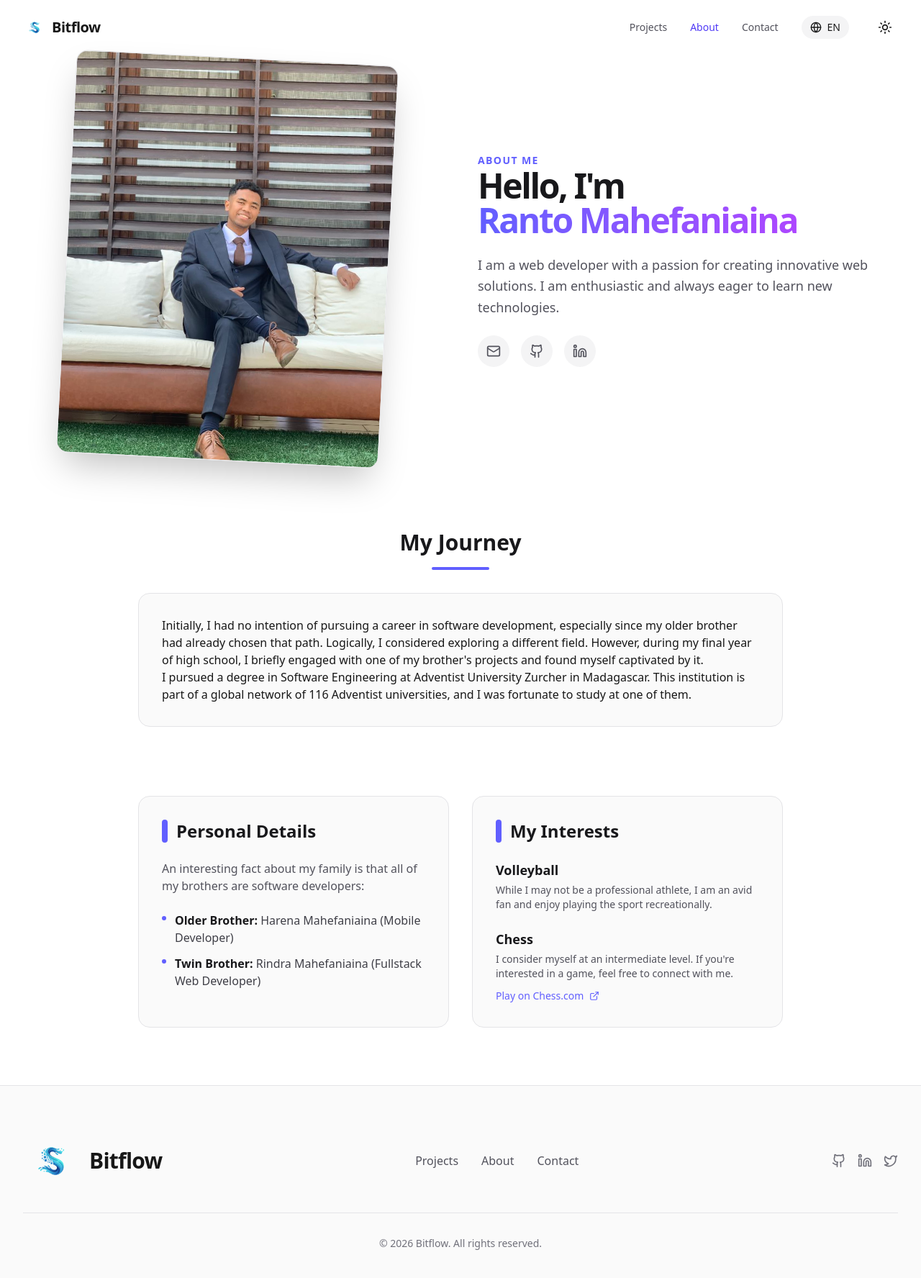
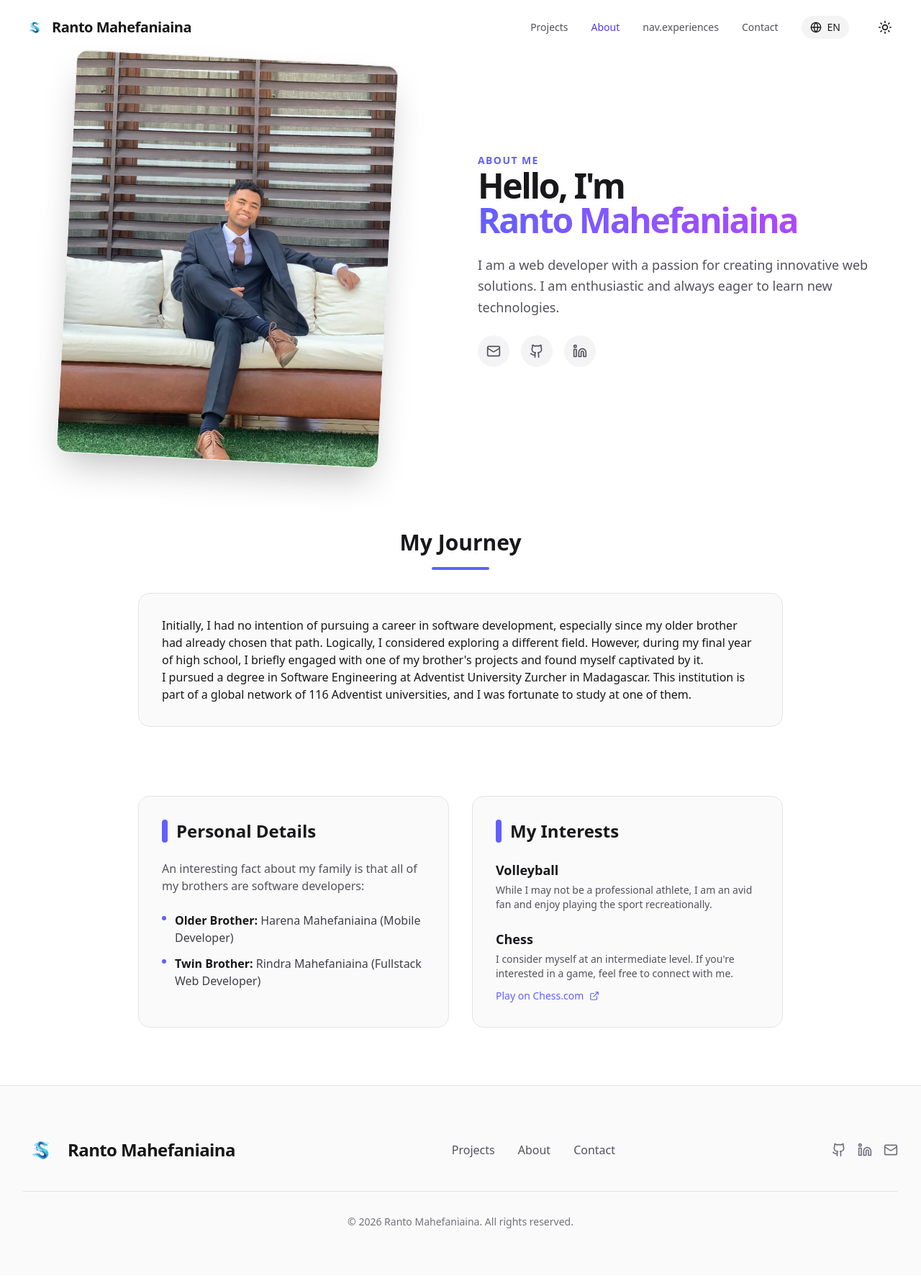
Before and after one commit to HossanaRanto/portfolio-v2, a Next.js app: page /about in a window 1280 px wide. Shown: the top 1776 px of the page at 72% size. Built offline with nearby package versions, Linux system fonts and the light colour scheme.

Commit message:
feat: Update branding and public layout

```diff
--- a/src/app/(public)/page.tsx
+++ b/src/app/(public)/page.tsx
@@ -45,10 +45,17 @@ export default async function Home(props: Props) {
   return (
     <div>
       <Hero />
+
       {experiences && experiences.length > 0 && (
+        <section id="experiences">
           <ExperienceTimeline experiences={experiences} />
+        </section>
       )}
-      <FeaturedProjects lang={lang} />
+
+      <section id="projects">
+        <FeaturedProjects lang={lang} />
+      </section>
+
       <ServiceSection services={services} />
 
       {/* Contact Section */}
--- a/src/presentation/components/layout/Footer.tsx
+++ b/src/presentation/components/layout/Footer.tsx
@@ -2,7 +2,7 @@
 
 import Link from "next/link";
 import Image from "next/image";
-import { Github, Linkedin, Twitter } from "lucide-react";
+import { Github, Linkedin, Mail } from "lucide-react";
 import { useLanguage } from "@/presentation/context/LanguageContext";
 
 export function Footer() {
@@ -14,31 +14,31 @@ export function Footer() {
             <div className="max-w-7xl mx-auto px-4 sm:px-6 lg:px-8">
                 <div className="flex flex-col md:flex-row justify-between items-center gap-6">
                     <div className="flex items-center gap-3">
-                        <Image src="/img/bitflow.png" alt="Bitflow Logo" width={80} height={80} className="rounded-lg" />
-                        <span className="font-bold text-3xl tracking-tight">Bitflow</span>
+                        <Image src="/img/bitflow.png" alt="Bitflow Logo" width={50} height={50} className="rounded-lg" />
+                        <span className="font-bold text-2xl tracking-tight">Ranto Mahefaniaina</span>
                     </div>
 
                     <div className="flex gap-8 text-base font-medium text-zinc-600 dark:text-zinc-400">
-                        <Link href="/" className="hover:text-indigo-600 transition-colors">{t('nav.projects')}</Link>
+                        <Link href="/#projects" className="hover:text-indigo-600 transition-colors">{t('nav.projects')}</Link>
                         <Link href="/about" className="hover:text-indigo-600 transition-colors">{t('nav.about')}</Link>
-                        <Link href="/contact" className="hover:text-indigo-600 transition-colors">{t('nav.contact')}</Link>
+                        <Link href="/#contact" className="hover:text-indigo-600 transition-colors">{t('nav.contact')}</Link>
                     </div>
 
                     <div className="flex gap-4">
-                        <a href="https://github.com" target="_blank" rel="noopener noreferrer" className="text-zinc-500 hover:text-indigo-600 transition-colors">
+                        <a href="https://github.com/HossanaRanto" target="_blank" rel="noopener noreferrer" className="text-zinc-500 hover:text-indigo-600 transition-colors">
                             <Github size={20} />
                         </a>
-                        <a href="https://linkedin.com" target="_blank" rel="noopener noreferrer" className="text-zinc-500 hover:text-indigo-600 transition-colors">
+                        <a href="https://www.linkedin.com/in/ranto-hossana-mahefaniaina-58aa87254/" target="_blank" rel="noopener noreferrer" className="text-zinc-500 hover:text-indigo-600 transition-colors">
                             <Linkedin size={20} />
                         </a>
-                        <a href="https://twitter.com" target="_blank" rel="noopener noreferrer" className="text-zinc-500 hover:text-indigo-600 transition-colors">
-                            <Twitter size={20} />
+                        <a href="mailto:mahefaniainaranto@gmail.com" className="text-zinc-500 hover:text-indigo-600 transition-colors">
+                            <Mail size={20} />
                         </a>
                     </div>
                 </div>
 
                 <div className="mt-8 pt-8 border-t border-zinc-200 dark:border-zinc-800 text-center text-sm text-zinc-500 dark:text-zinc-500">
-                    <p>&copy; {currentYear} Bitflow. All rights reserved.</p>
+                    <p>&copy; {currentYear} Ranto Mahefaniaina. All rights reserved.</p>
                 </div>
             </div>
         </footer>
--- a/src/presentation/components/layout/PublicNavbar.tsx
+++ b/src/presentation/components/layout/PublicNavbar.tsx
@@ -25,9 +25,10 @@ export function PublicNavbar() {
     }, []);
 
     const navLinks = [
-        { href: "/", label: t('nav.projects') },
+        { href: "/#projects", label: t('nav.projects') },
         { href: "/about", label: t('nav.about') },
-        { href: "/contact", label: t('nav.contact') },
+        { href: "/#experiences", label: t('nav.experiences') ?? "Experiences" }, // Fallback if translation missing
+        { href: "/#contact", label: t('nav.contact') },
     ];
 
     return (
@@ -38,8 +39,8 @@ export function PublicNavbar() {
         >
             <div className="max-w-7xl mx-auto px-4 sm:px-6 lg:px-8 flex justify-between items-center">
                 <Link href="/" className="flex items-center gap-2">
-                    <Image src="/img/bitflow.png" alt="Bitflow Logo" width={32} height={32} className="rounded-md" />
-                    <span className="font-bold text-xl tracking-tight">Bitflow</span>
+                    <Image src="/img/bitflow.png" alt="Ranto Logo" width={32} height={32} className="rounded-md" />
+                    <span className="font-bold text-xl tracking-tight">Ranto Mahefaniaina</span>
                 </Link>
 
                 {/* Desktop Nav */}
```
